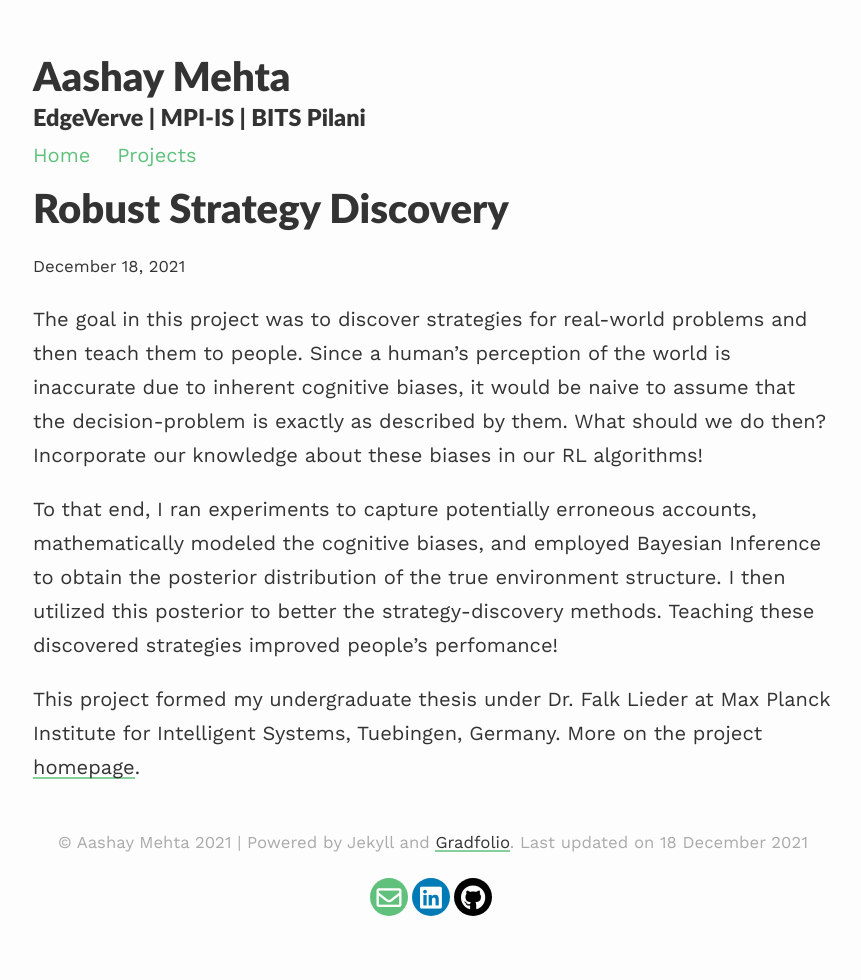
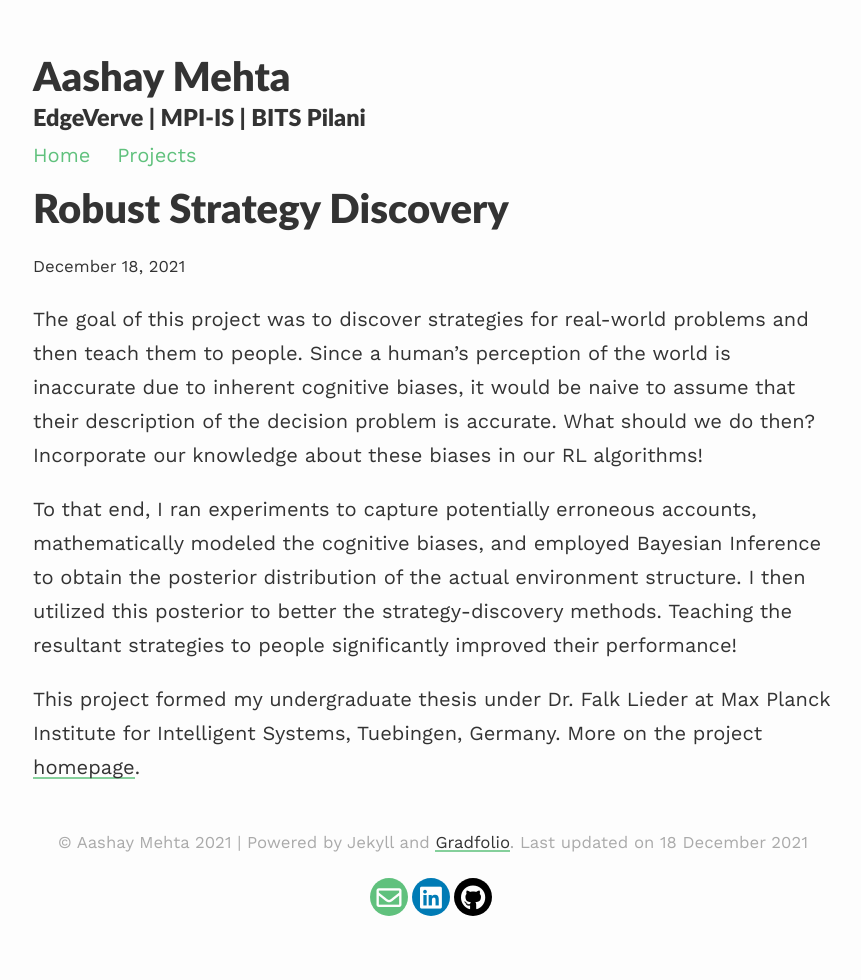
Before and after one commit to Aashay97/aashay97.github.io, a Jekyll site: the page built from _projects/strategy-discovery.md, in a window 1280 px wide. Shown: the whole page, without its empty margins (207-1068 px from the left). Built offline with Jekyll 4.4.1, drawn with Linux system fonts in a browser that asks for light colours; nearby versions of some CDN libraries.

Commit message:
Update rsd project description

```diff
--- a/_projects/strategy-discovery.md
+++ b/_projects/strategy-discovery.md
@@ -4,8 +4,8 @@ title: Robust Strategy Discovery
 description: Used RL to discover clever strategies before teaching them to people
 ---
 
-The goal in this project was to discover strategies for real-world problems and then teach them to people. Since a human's perception of the world is inaccurate due to inherent cognitive biases, it would be naive to assume that the decision-problem is exactly as described by them. What should we do then? Incorporate our knowledge about these biases in our RL algorithms!
+The goal of this project was to discover strategies for real-world problems and then teach them to people. Since a human’s perception of the world is inaccurate due to inherent cognitive biases, it would be naive to assume that their description of the decision problem is accurate. What should we do then? Incorporate our knowledge about these biases in our RL algorithms!
 
-To that end, I ran experiments to capture potentially erroneous accounts, mathematically modeled the cognitive biases, and employed Bayesian Inference to obtain the posterior distribution of the true environment structure. I then utilized this posterior to better the strategy-discovery methods. Teaching these discovered strategies improved people's perfomance!
+To that end, I ran experiments to capture potentially erroneous accounts, mathematically modeled the cognitive biases, and employed Bayesian Inference to obtain the posterior distribution of the actual environment structure. I then utilized this posterior to better the strategy-discovery methods. Teaching the resultant strategies to people significantly improved their performance!
 
 This project formed my undergraduate thesis under Dr. Falk Lieder at Max Planck Institute for Intelligent Systems, Tuebingen, Germany. More on the project [homepage](https://re.is.mpg.de/research_projects/robust-strategy-discovery).
```
